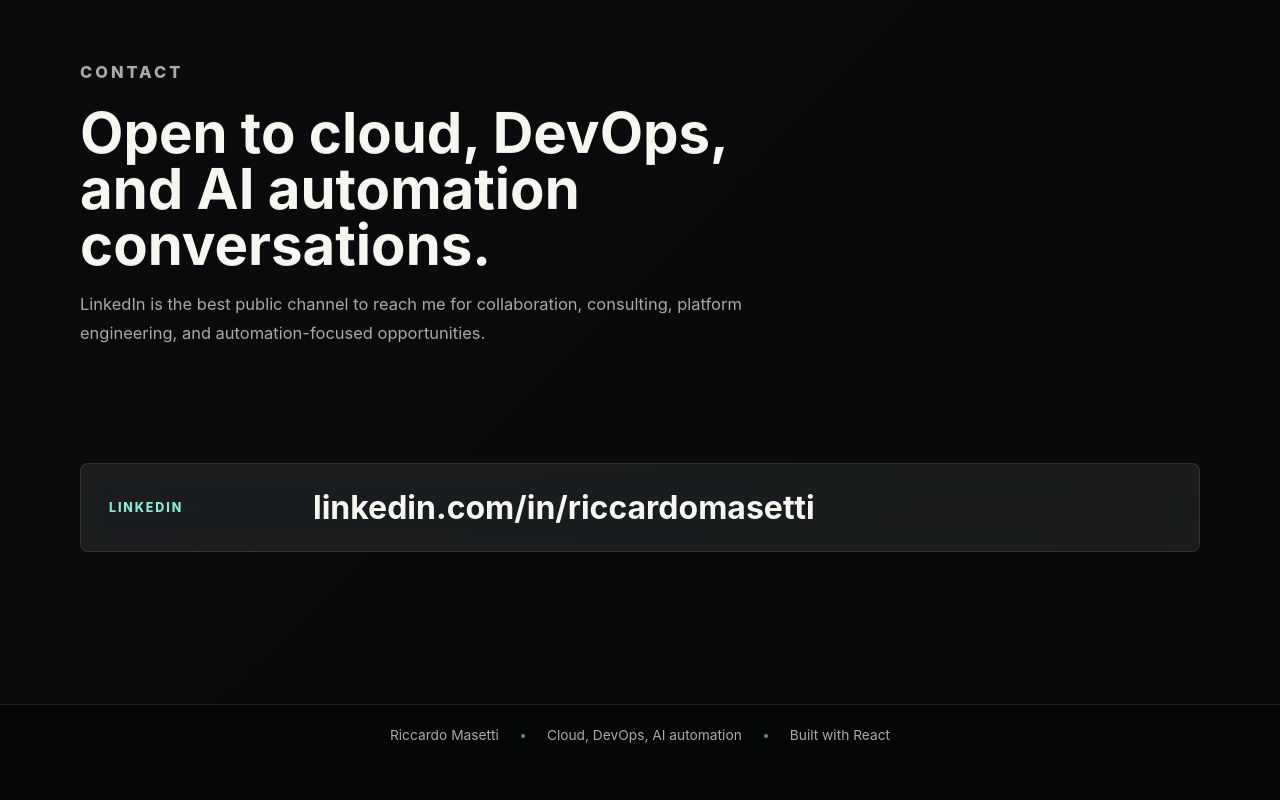
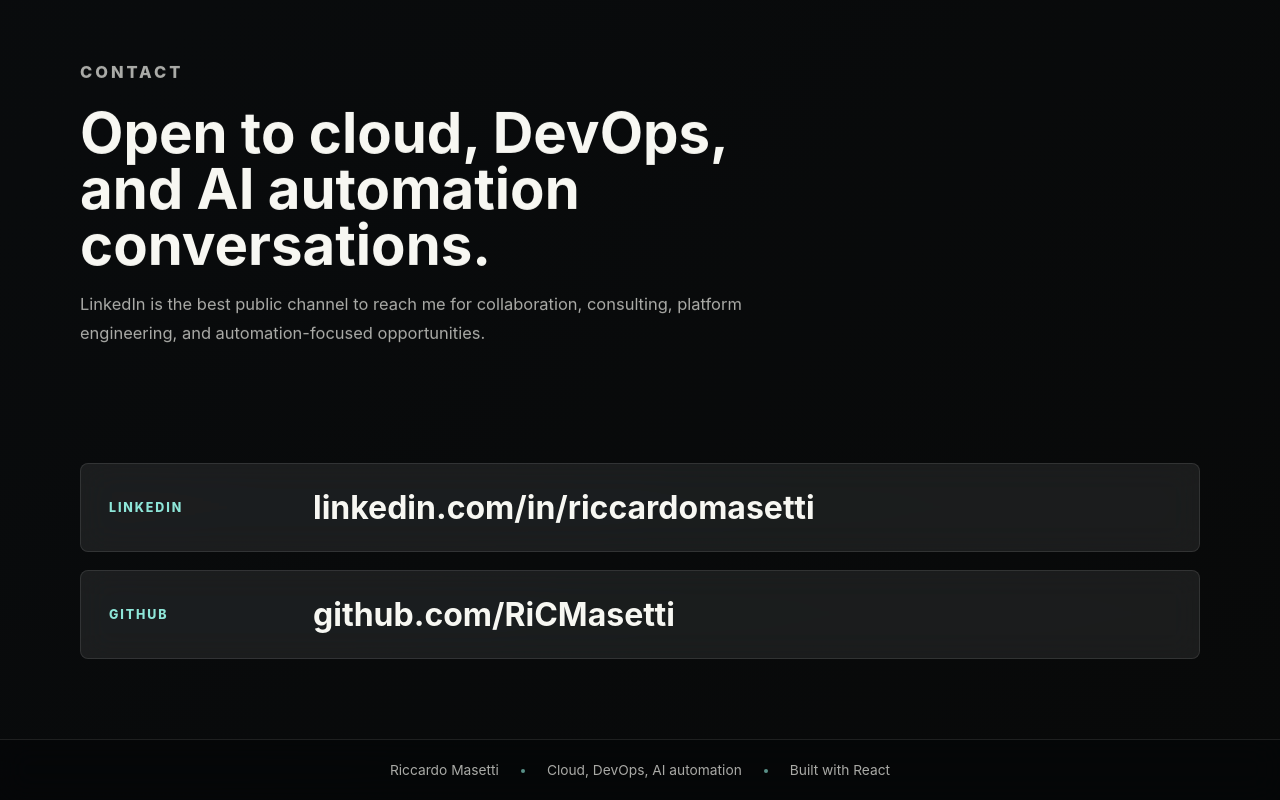
Before and after one commit to RiCMasetti/riccardomasetti, a React (Vite) app: page / in a window 1280 px wide. Shown: the part 4661-5461 px from the top of the page. Before the commit the page ends 5426 px from the top, so only its background shows below. Built offline with nearby package versions, Linux system fonts and the light colour scheme.

Commit message:
various updates

```diff
--- a/index.html
+++ b/index.html
@@ -45,7 +45,10 @@
           "addressRegion": "Emilia-Romagna",
           "addressCountry": "IT"
         },
-        "sameAs": ["https://www.linkedin.com/in/riccardomasetti"],
+        "sameAs": [
+          "https://www.linkedin.com/in/riccardomasetti",
+          "https://github.com/RiCMasetti"
+        ],
         "knowsAbout": [
           "AWS",
           "Hetzner Cloud",
--- a/src/App.jsx
+++ b/src/App.jsx
@@ -77,6 +77,7 @@ const skillGroups = [
 
 const contactItems = [
   { label: 'LinkedIn', value: 'linkedin.com/in/riccardomasetti', href: 'https://www.linkedin.com/in/riccardomasetti' },
+  { label: 'GitHub', value: 'github.com/RiCMasetti', href: 'https://github.com/RiCMasetti' },
 ];
 
 function App() {
```
Also changed, not shown: public/llms.txt, 1 other file (tests, documents, lock files or other folders).
